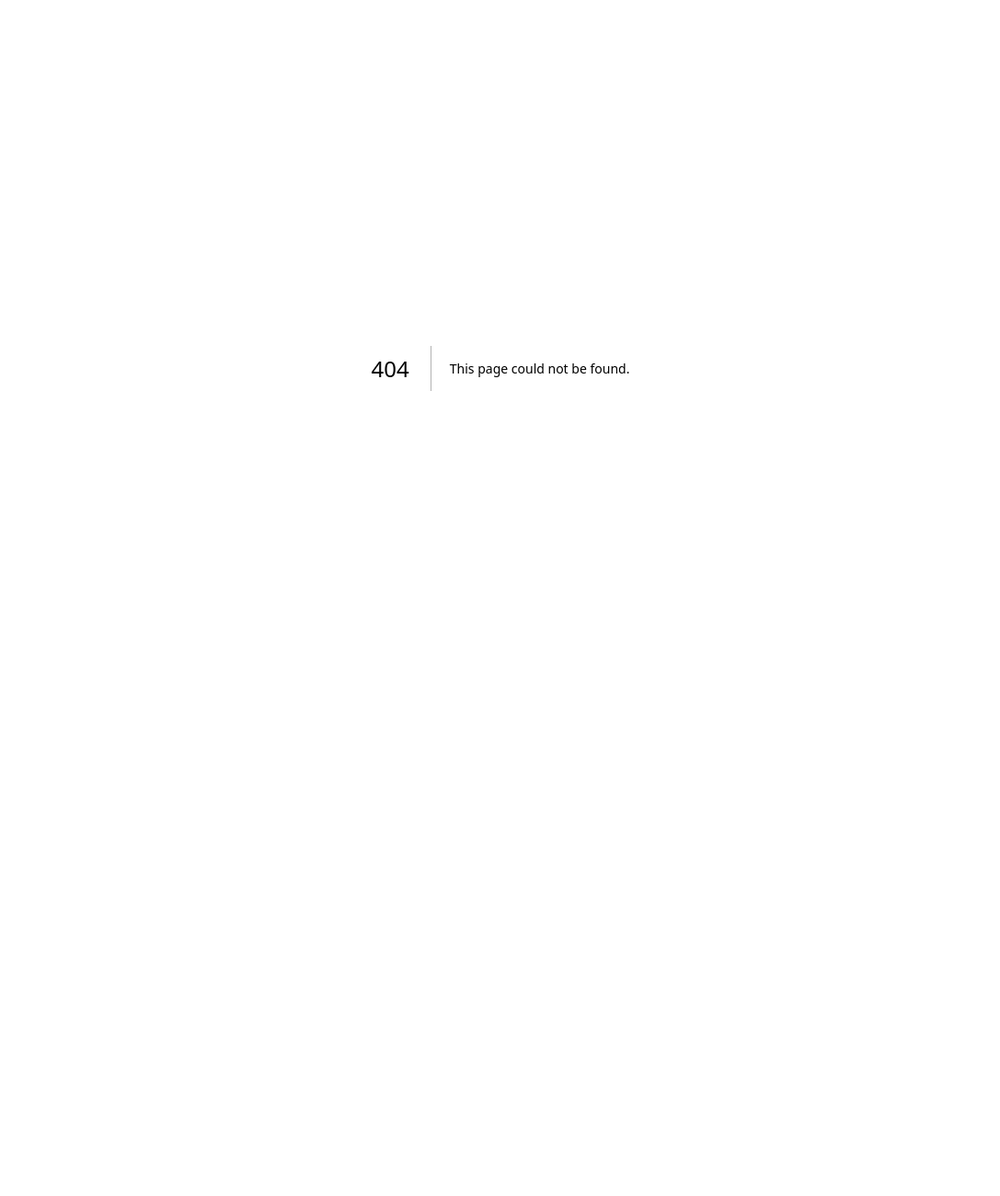
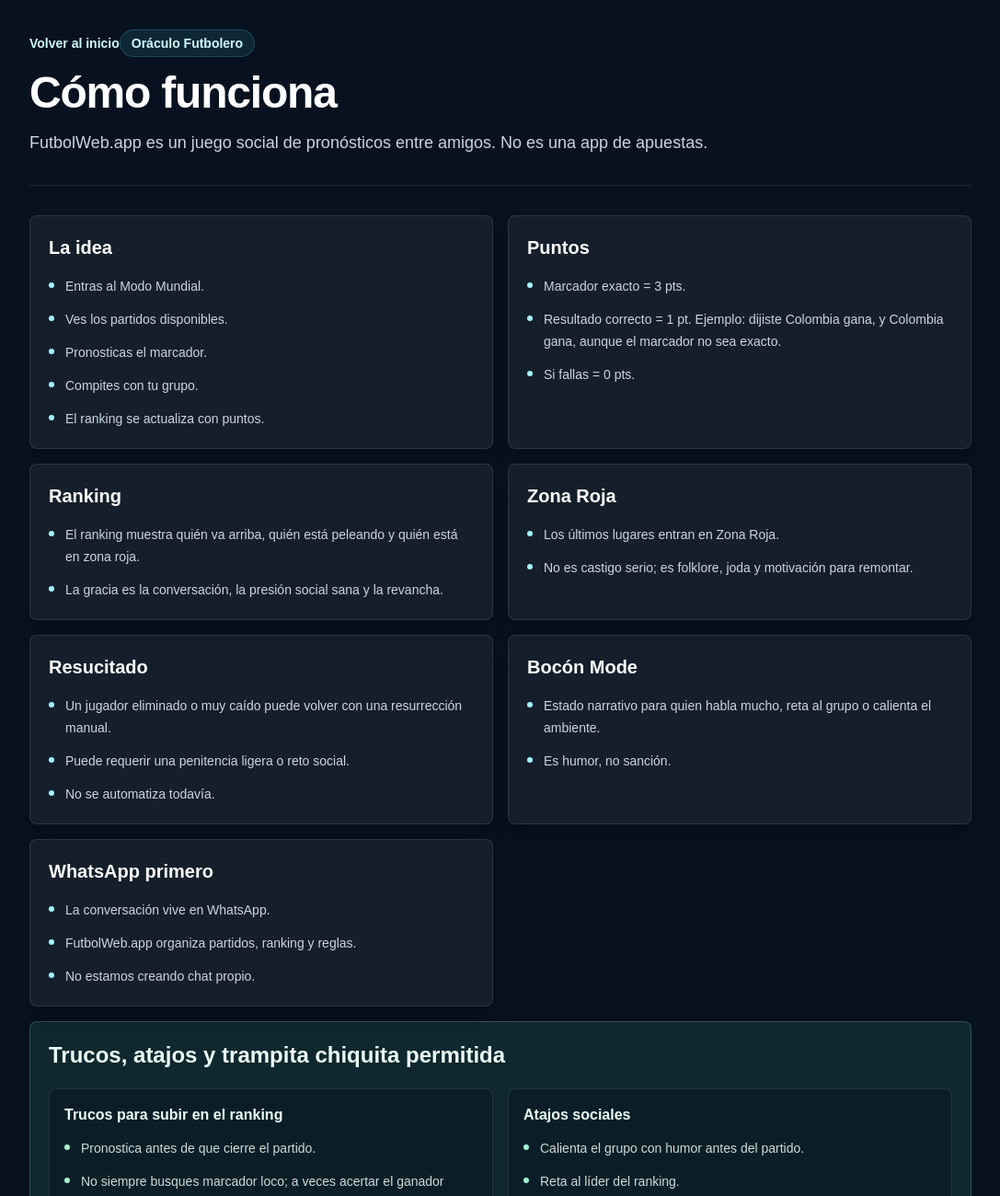
Before and after one commit to DFLghub/futbolweb-app, a Next.js app: page /rules in a window 1280 px wide. Before the commit this address had no page. Shown: the top 1300 px of the page at 92% size, without its empty margins (96-1183 px from the left). Before the commit the page ends 800 px from the top, so only its background shows below. Built offline with nearby package versions, Linux system fonts and the light colour scheme.

Commit message:
Add rules page and navigation links

```diff
--- a/app/match/[slug]/predict/page.tsx
+++ b/app/match/[slug]/predict/page.tsx
@@ -55,6 +55,12 @@ export default async function PredictPage({ params }: PredictPageProps) {
             </Link>
             <Link
               className="min-h-11 rounded-md border border-white/15 bg-white/5 px-5 py-3 text-center text-sm font-bold text-slate-200 transition hover:bg-white/10"
+              href="/rules"
+            >
+              Cómo funciona
+            </Link>
+            <Link
+              className="min-h-11 rounded-md border border-white/15 bg-white/5 px-5 py-3 text-center text-sm font-bold text-slate-200 transition hover:bg-white/10"
               href="/"
             >
               Volver al inicio
--- a/app/page.tsx
+++ b/app/page.tsx
@@ -25,7 +25,12 @@ export default function Home() {
               </div>
               <span className="font-semibold">futbolweb.app</span>
             </div>
-            <a href="#join" className="text-sm text-slate-300">Acceso temprano</a>
+            <div className="flex items-center gap-4 text-sm text-slate-300">
+              <Link className="hover:text-white" href="/rules">
+                Cómo funciona
+              </Link>
+              <a className="hover:text-white" href="#join">Acceso temprano</a>
+            </div>
           </nav>
 
           <div className="grid items-center gap-10 py-16 md:grid-cols-2 md:py-24">
@@ -49,12 +54,18 @@ export default function Home() {
                 <Link className="rounded-2xl border border-white/15 bg-white/5 px-6 py-4 text-center font-bold text-white hover:bg-white/10" href="/today">
                   Ver demo
                 </Link>
+                <Link className="rounded-2xl border border-white/15 bg-white/5 px-6 py-4 text-center font-bold text-white hover:bg-white/10" href="/rules">
+                  Cómo funciona
+                </Link>
               </div>
 
               <p className="mt-4 text-sm text-slate-400">
                 Sin ruido. Solo fútbol, amigos y gloria deportiva.
                 <Link className="ml-2 font-semibold text-blue-100 hover:text-white" href="/ranking">
                   Ver ranking
+                </Link>
+                <Link className="ml-2 font-semibold text-blue-100 hover:text-white" href="/rules">
+                  Reglas
                 </Link>
               </p>
             </div>
--- a/app/ranking/page.tsx
+++ b/app/ranking/page.tsx
@@ -8,12 +8,20 @@ export default function RankingPage() {
       <div className="mx-auto max-w-6xl">
         <header className="flex flex-col gap-5 border-b border-white/10 pb-8 md:flex-row md:items-end md:justify-between">
           <div>
-            <Link
-              className="mb-4 inline-flex text-sm font-semibold text-cyan-100 transition hover:text-cyan-50"
-              href="/today"
-            >
-              Volver a pronósticos
-            </Link>
+            <div className="mb-4 flex flex-wrap gap-x-4 gap-y-2">
+              <Link
+                className="inline-flex text-sm font-semibold text-cyan-100 transition hover:text-cyan-50"
+                href="/today"
+              >
+                Volver a pronósticos
+              </Link>
+              <Link
+                className="inline-flex text-sm font-semibold text-cyan-100 transition hover:text-cyan-50"
+                href="/rules"
+              >
+                Reglas
+              </Link>
+            </div>
             <h1 className="text-4xl font-black tracking-tight md:text-5xl">Ranking del Grupo</h1>
             <p className="mt-3 max-w-2xl text-base leading-7 text-slate-300">
               Zona de gloria, zona de pelea y zona roja.
--- /dev/null
+++ b/app/rules/page.tsx
@@ -0,0 +1,204 @@
+import Link from "next/link";
+
+const sections = [
+  {
+    title: "La idea",
+    items: [
+      "Entras al Modo Mundial.",
+      "Ves los partidos disponibles.",
+      "Pronosticas el marcador.",
+      "Compites con tu grupo.",
+      "El ranking se actualiza con puntos.",
+    ],
+  },
+  {
+    title: "Puntos",
+    items: [
+      "Marcador exacto = 3 pts.",
+      "Resultado correcto = 1 pt. Ejemplo: dijiste Colombia gana, y Colombia gana, aunque el marcador no sea exacto.",
+      "Si fallas = 0 pts.",
+    ],
+  },
+  {
+    title: "Ranking",
+    items: [
+      "El ranking muestra quién va arriba, quién está peleando y quién está en zona roja.",
+      "La gracia es la conversación, la presión social sana y la revancha.",
+    ],
+  },
+  {
+    title: "Zona Roja",
+    items: [
+      "Los últimos lugares entran en Zona Roja.",
+      "No es castigo serio; es folklore, joda y motivación para remontar.",
+    ],
+  },
+  {
+    title: "Resucitado",
+    items: [
+      "Un jugador eliminado o muy caído puede volver con una resurrección manual.",
+      "Puede requerir una penitencia ligera o reto social.",
+      "No se automatiza todavía.",
+    ],
+  },
+  {
+    title: "Bocón Mode",
+    items: [
+      "Estado narrativo para quien habla mucho, reta al grupo o calienta el ambiente.",
+      "Es humor, no sanción.",
+    ],
+  },
+  {
+    title: "WhatsApp primero",
+    items: [
+      "La conversación vive en WhatsApp.",
+      "FutbolWeb.app organiza partidos, ranking y reglas.",
+      "No estamos creando chat propio.",
+    ],
+  },
+];
+
+const trickSections = [
+  {
+    title: "Trucos para subir en el ranking",
+    items: [
+      "Pronostica antes de que cierre el partido.",
+      "No siempre busques marcador loco; a veces acertar el ganador suma.",
+      "Si estás abajo, puedes arriesgar un marcador diferente para recortar distancia.",
+      "Si vas arriba, no regales puntos con inventos innecesarios.",
+    ],
+  },
+  {
+    title: "Atajos sociales",
+    items: [
+      "Calienta el grupo con humor antes del partido.",
+      "Reta al líder del ranking.",
+      "Usa Bocón Mode para meter presión, pero sin pasarte.",
+      "Comparte el ranking para despertar a los dormidos.",
+    ],
+  },
+  {
+    title: "Cómo resucitar",
+    items: [
+      "Si caes muy bajo, puedes pedir resurrección.",
+      "La resurrección no es automática.",
+      "Puede requerir penitencia ligera: meme, audio cantando gol, predicción pública arriesgada o declaración futbolera dramática.",
+      "El grupo o el administrador decide si se acepta.",
+    ],
+  },
+  {
+    title: "Trampita chiquita permitida",
+    items: [
+      "Hacer psicología barata en WhatsApp.",
+      "Decir “tengo una corazonada” para asustar al rival.",
+      "Celebrar antes de tiempo bajo tu propio riesgo.",
+      "Tirar humo futbolero.",
+      "Presionar al líder con memes.",
+      "Cambiar de equipo favorito si el tuyo queda eliminado, si las reglas del grupo lo permiten.",
+    ],
+  },
+];
+
+export default function RulesPage() {
+  return (
+    <main className="min-h-screen bg-[#07111f] px-5 py-8 text-white md:px-10">
+      <div className="mx-auto max-w-5xl">
+        <header className="border-b border-white/10 pb-8">
+          <Link
+            className="mb-5 inline-flex text-sm font-semibold text-cyan-100 transition hover:text-cyan-50"
+            href="/"
+          >
+            Volver al inicio
+          </Link>
+          <p className="mb-3 inline-flex rounded-full border border-cyan-300/20 bg-cyan-300/10 px-3 py-1 text-sm font-semibold text-cyan-100">
+            Oráculo Futbolero
+          </p>
+          <h1 className="text-4xl font-black tracking-tight md:text-5xl">
+            Cómo funciona
+          </h1>
+          <p className="mt-4 max-w-3xl text-base leading-7 text-slate-300 md:text-lg">
+            FutbolWeb.app es un juego social de pronósticos entre amigos. No es una app de apuestas.
+          </p>
+        </header>
+
+        <section className="mt-8 grid gap-4 md:grid-cols-2">
+          {sections.map((section) => (
+            <article
+              key={section.title}
+              className="rounded-lg border border-white/10 bg-white/[0.06] p-5 shadow-xl shadow-black/10"
+            >
+              <h2 className="text-xl font-black">{section.title}</h2>
+              <ul className="mt-4 space-y-3 text-sm leading-6 text-slate-300">
+                {section.items.map((item) => (
+                  <li key={item} className="flex gap-3">
+                    <span className="mt-2 h-1.5 w-1.5 shrink-0 rounded-full bg-cyan-200" />
+                    <span>{item}</span>
+                  </li>
+                ))}
+              </ul>
+            </article>
+          ))}
+        </section>
+
+        <section className="mt-4 rounded-lg border border-emerald-200/20 bg-emerald-300/10 p-5">
+          <h2 className="text-2xl font-black text-emerald-50">
+            Trucos, atajos y trampita chiquita permitida
+          </h2>
+          <div className="mt-5 grid gap-4 md:grid-cols-2">
+            {trickSections.map((section) => (
+              <article
+                key={section.title}
+                className="rounded-lg border border-white/10 bg-slate-950/25 p-4"
+              >
+                <h3 className="text-base font-black text-emerald-50">
+                  {section.title}
+                </h3>
+                <ul className="mt-3 space-y-3 text-sm leading-6 text-emerald-50/85">
+                  {section.items.map((item) => (
+                    <li key={item} className="flex gap-3">
+                      <span className="mt-2 h-1.5 w-1.5 shrink-0 rounded-full bg-emerald-200" />
+                      <span>{item}</span>
+                    </li>
+                  ))}
+                </ul>
+              </article>
+            ))}
+          </div>
+          <p className="mt-5 max-w-4xl text-sm font-semibold leading-6 text-emerald-50">
+            Puedes ser astuto, bocón y dramático. Pero no puedes hacer trampa
+            real. Esto es Mundial, amistad y folklore; no casino, no pelea y
+            no negocio raro.
+          </p>
+        </section>
+
+        <section className="mt-4 rounded-lg border border-amber-200/20 bg-amber-300/10 p-5">
+          <h2 className="text-xl font-black text-amber-50">Regla de oro</h2>
+          <p className="mt-3 max-w-3xl text-sm leading-6 text-amber-100/90">
+            Esto se juega por diversión, comunidad y Mundial. No se juega con dinero.
+          </p>
+        </section>
+
+        <div className="mt-8 flex flex-col gap-3 sm:flex-row">
+          <Link
+            className="min-h-11 rounded-md bg-cyan-300 px-5 py-3 text-center text-sm font-black text-slate-950 transition hover:bg-cyan-200"
+            href="/today"
+          >
+            Ver pronósticos
+          </Link>
+          <Link
+            className="min-h-11 rounded-md border border-white/15 bg-white/10 px-5 py-3 text-center text-sm font-bold text-white transition hover:bg-white/15"
+            href="/ranking"
+          >
+            Ver ranking
+          </Link>
+          <Link
+            className="min-h-11 rounded-md border border-white/15 bg-white/5 px-5 py-3 text-center text-sm font-bold text-slate-200 transition hover:bg-white/10"
+            href="/"
+          >
+            Volver al inicio
+          </Link>
+        </div>
+      </div>
+    </main>
+  );
+}
--- a/app/today/page.tsx
+++ b/app/today/page.tsx
@@ -23,12 +23,20 @@ export default function TodayPage() {
             <p className="mt-3 max-w-2xl text-base leading-7 text-slate-300">
               Elige tus pronósticos antes del cierre y comparte el reto con tu grupo.
             </p>
-            <Link
-              className="mt-4 inline-flex text-sm font-bold text-cyan-100 transition hover:text-cyan-50"
-              href="/ranking"
-            >
-              Ver ranking
-            </Link>
+            <div className="mt-4 flex flex-wrap gap-x-4 gap-y-2">
+              <Link
+                className="inline-flex text-sm font-bold text-cyan-100 transition hover:text-cyan-50"
+                href="/ranking"
+              >
+                Ver ranking
+              </Link>
+              <Link
+                className="inline-flex text-sm font-bold text-cyan-100 transition hover:text-cyan-50"
+                href="/rules"
+              >
+                Cómo funciona
+              </Link>
+            </div>
           </div>
           <div className="w-fit rounded-md border border-amber-200/25 bg-amber-300/10 px-3 py-2 text-sm font-bold text-amber-100">
             Demo local — datos de prueba
```
